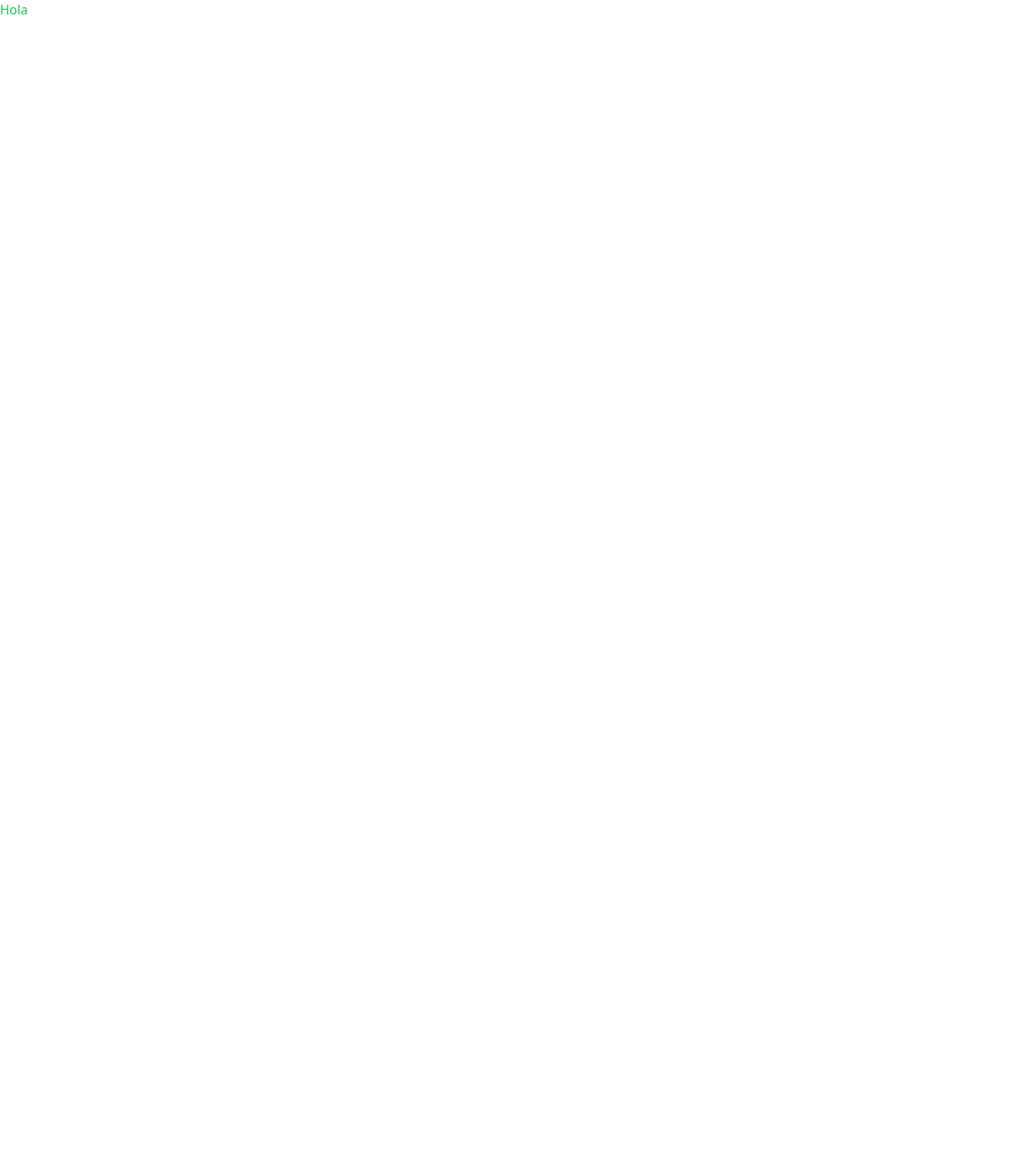
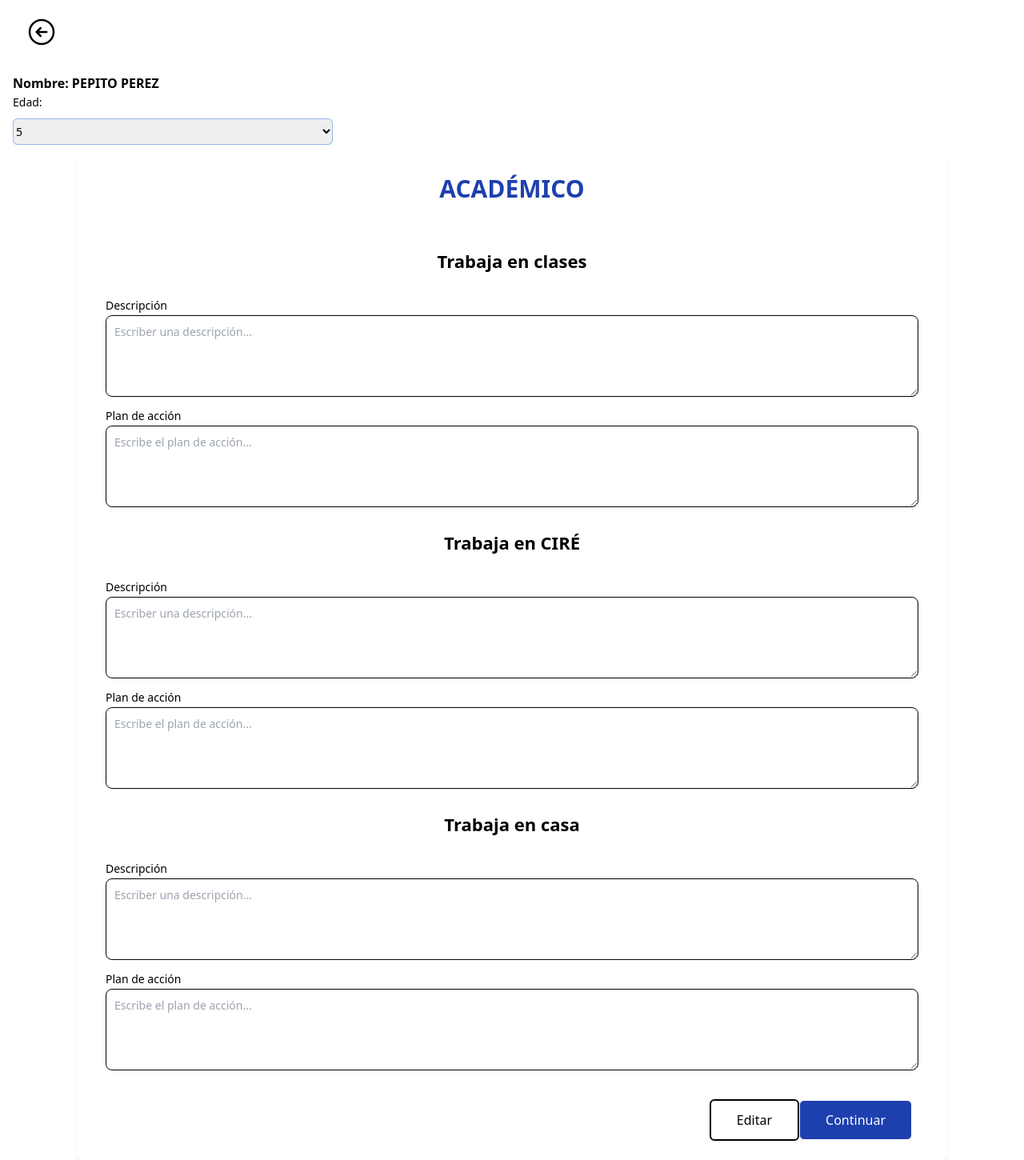
Before and after one commit to programateacademy/cire-fontend, a React (Vite) app: page / in a window 1280 px wide. Shown: the whole page at 80% size. Before the commit the page ends 800 px from the top, so only its background shows below. Built offline with nearby package versions, Linux system fonts and the light colour scheme.

Commit message:
Feat: finish the firts form

```diff
--- a/package.json
+++ b/package.json
@@ -9,6 +9,7 @@
     "preview": "vite preview"
   },
   "dependencies": {
+    "@heroicons/react": "^2.0.16",
     "react": "^18.2.0",
     "react-dom": "^18.2.0"
   },
--- a/src/App.jsx
+++ b/src/App.jsx
@@ -1,4 +1,5 @@
 import React from "react";
+import FormStudentOne from "./components/organism/Forms/formOne/FormStudentOne";
 
 function App() {
 
@@ -7,7 +8,8 @@ function App() {
 
 	return (
 		<>
-		<h1 className="text-green-500">Hola</h1>
+		{/* <h1 className="text-green-500">Hola</h1> */}
+		<FormStudentOne />
 		</>
 	);
 }
--- /dev/null
+++ b/src/components/atoms/BackButton.jsx
@@ -0,0 +1,12 @@
+import React from 'react'
+import { ArrowLeftCircleIcon } from "@heroicons/react/24/outline";
+
+export default function BackButton () {
+  return (
+    <div className=" sm:block mr-28" aria-hidden="true">
+    <div className="py-5">
+      <ArrowLeftCircleIcon className="h-10 ml-8 mb-3 cursor-pointer" />
+    </div>
+  </div>
+  )
+}
--- /dev/null
+++ b/src/components/organism/Forms/formOne/FormStudentOne.jsx
@@ -0,0 +1,151 @@
+import React from "react";
+
+import BackButton from "../../../atoms/BackButton";
+
+const FormStudent = () => {
+  return (
+    <>
+    <div>
+      <BackButton />
+      </div>
+
+      <div className="mt-1 sm:mt-0 mx-4">
+        <div className=" md:grid md:grid-cols-3 md:gap-3 ">
+          <div className="  md:col-span-0  ">
+            <div className="">
+              <h2 className="text-base font-semibold leading-6 text-gray-900">
+                Nombre: PEPITO PEREZ
+              </h2>
+                <label
+                  htmlFor="country"
+                  className="block text-sm font-medium leading-6 text-gray-900"
+                >
+                  Edad:
+                </label>
+                <select
+                  id="country"
+                  name="country"
+                  autoComplete="country-name"
+                  className="mt-2 block w-full rounded-md border-0 bg-white py-1.5 text-gray-900 shadow-sm ring-1 ring-inset ring-gray-300 focus:ring-2 focus:ring-inset focus:ring-indigo-600 sm:text-sm sm:leading-6"
+                >
+                  <option>5</option>
+                  <option>6</option>
+                  <option>7</option>
+                  <option>8</option>
+                  <option>9</option>
+                </select>
+
+            </div>
+          </div>
+          <div className=" mt-6 md:col-span-5 md:mt-2 lg:ml-20 lg:mr-20">
+            <form className="bg-white " action="#" method="POST">
+              <div className="overflow-hidden shadow sm:rounded-md bg-white  p-3">
+                <h1
+                  className="text-rey font-bold "
+                  style={{ textAlign: "center", fontSize: "30px" }}
+                >
+                  ACADÉMICO
+                </h1>
+                <div className="bg-white px-4 py-5 sm:p-6 ">
+                  <div className="  ">
+                    <div className="text-center">
+                      <h3 className="text-base font-bold leading-2 text-gray-500 text-center py-8 " style={{fontSize:"22px"}}>
+                        Trabaja en clases
+                      </h3>
+                    </div>
+
+                    <div className="col-span-7 sm:col-span-10 ">
+                      <label
+                        className="block text-sm font-regular leading-6 text-gray-300"
+                      >
+                        Descripción
+                      </label>
+                      <textarea id="message" rows="4" class="block p-2.5 w-full text-sm text-gray-900 bg-gray-50 rounded-lg border border-gray-300 focus:ring-blue-500 focus:border-blue-500 dark:bg-gray-700 dark:border-gray-600 dark:placeholder-gray-400 dark:text-white dark:focus:ring-blue-500 dark:focus:border-blue-500" placeholder="Escriber una descripción..."></textarea>
+                    </div>
+
+                    <div className="col-span-6 sm:col-span-6 lg:col-span-10">
+                      <label
+                        className="block text-sm font-regular leading-6 text-gray-900 mt-3"
+                      >
+                        Plan de acción
+                      </label>
+                      <textarea id="message" rows="4" class="block p-2.5 w-full text-sm text-gray-900 bg-gray-50 rounded-lg border border-gray-300 focus:ring-blue-500 focus:border-blue-500 dark:bg-gray-700 dark:border-gray-600 dark:placeholder-gray-400 dark:text-white dark:focus:ring-blue-500 dark:focus:border-blue-500" placeholder="Escribe el plan de acción..."></textarea>
+                    </div>
+
+                    <div className="px-4 py-8 sm:px-0">
+                      <h3 className="text-base font-bold leading-6 text-gray-900 text-center" style={{fontSize:"22px"}}>
+                        Trabaja en CIRÉ
+                      </h3>
+                    </div>
+
+                    <div className="col-span-6 sm:col-span-10">
+                      <label
+
+                        className="block text-sm font-regular leading-6 text-gray-900"
+                      >
+                        Descripción
+                      </label>
+                      <textarea id="message" rows="4" class="block p-2.5 w-full text-sm text-gray-900 bg-gray-50 rounded-lg border border-gray-300 focus:ring-blue-500 focus:border-blue-500 dark:bg-gray-700 dark:border-gray-600 dark:placeholder-gray-400 dark:text-white dark:focus:ring-blue-500 dark:focus:border-blue-500" placeholder="Escriber una descripción..."></textarea>
+                    </div>
+
+                    <div className="col-span-6 sm:col-span-6 lg:col-span-10 mt-3">
+                      <label
+
+                        className="block text-sm font-regular leading-6 text-gray-600 mt-3"
+                      >
+                        Plan de acción
+                      </label>
+                      <textarea id="message" rows="4" class="block p-2.5 w-full text-sm text-gray-900 bg-gray-50 rounded-lg border border-gray-300 focus:ring-blue-500 focus:border-blue-500 dark:bg-gray-700 dark:border-gray-600 dark:placeholder-gray-400 dark:text-white dark:focus:ring-blue-500 dark:focus:border-blue-500" placeholder="Escribe el plan de acción..."></textarea>
+                    </div>
+
+                    <div className="px-4 sm:px-0 py-8 text-lg">
+                      <h1 className=" text-lg font-bold leading-6 text-gray-900 text-center" style={{fontSize:"22px"}}>
+                        Trabaja en casa
+                      </h1>
+                    </div>
+
+                    <div className="col-span-6 sm:col-span-10">
+                      <label
+                        className="block text-sm font-regular leading-6 text-gray-900"
+                      >
+                        Descripción
+                      </label>
+                      <textarea id="message" rows="4" class="block p-2.5 w-full text-sm text-gray-900 bg-gray-50 rounded-lg border border-gray-300 focus:ring-blue-500 focus:border-blue-500 dark:bg-gray-700 dark:border-gray-600 dark:placeholder-gray-400 dark:text-white dark:focus:ring-blue-500 dark:focus:border-blue-500" placeholder="Escriber una descripción..."></textarea>
+                    </div>
+
+                    <div className="col-span-6 sm:col-span-6 lg:col-span-10">
+                      <label
+
+                        className="block text-sm font-regular leading-6 text-gray-900 mt-3"
+                      >
+                        Plan de acción
+                      </label>
+                      <textarea id="message" rows="4" class="block p-2.5 w-full text-sm text-gray-900 bg-gray-50 rounded-lg border border-gray-300 focus:ring-blue-500 focus:border-blue-500 dark:bg-gray-700 dark:border-gray-600 dark:placeholder-gray-400 dark:text-white dark:focus:ring-blue-500 dark:focus:border-blue-500" placeholder="Escribe el plan de acción..."></textarea>
+                    </div>
+                  </div>
+                </div>
+
+                <div className="bg-gray-50 px-4 py-3 text-right sm:px-8">
+                <a
+            href="#works"
+            className="inline-block px-8 py-3 text-base font-medium rounded-md text-white bg-indigo-600 hover:bg-indigo-700 md:text-md border-2 border-green-600"
+            >
+              Editar
+              </a>
+                  <a
+            href="#works"
+            className="inline-block px-8 py-3 border bg-rey border-transparent text-base font-medium rounded-md text-white bg-indigo-600 hover:bg-indigo-700 md:text-md " style={{color:"white"}}
+            >
+              Continuar
+              </a>
+                </div>
+              </div>
+            </form>
+          </div>
+        </div>
+      </div>
+    </>
+  );
+};
+
+export default FormStudent;
--- a/tailwind.config.cjs
+++ b/tailwind.config.cjs
@@ -3,6 +3,10 @@ module.exports = {
   content: ['./src/**/*.{jsx, js}'],
   darkMode: 'class',
   theme: {
+    colors:{
+'blue':' #e0f2fe',
+'rey':'#1e40af'
+    },
     extend: {},
   },
   plugins: [],
```
Also changed, not shown: 1 other file (tests, documents, lock files or other folders).
